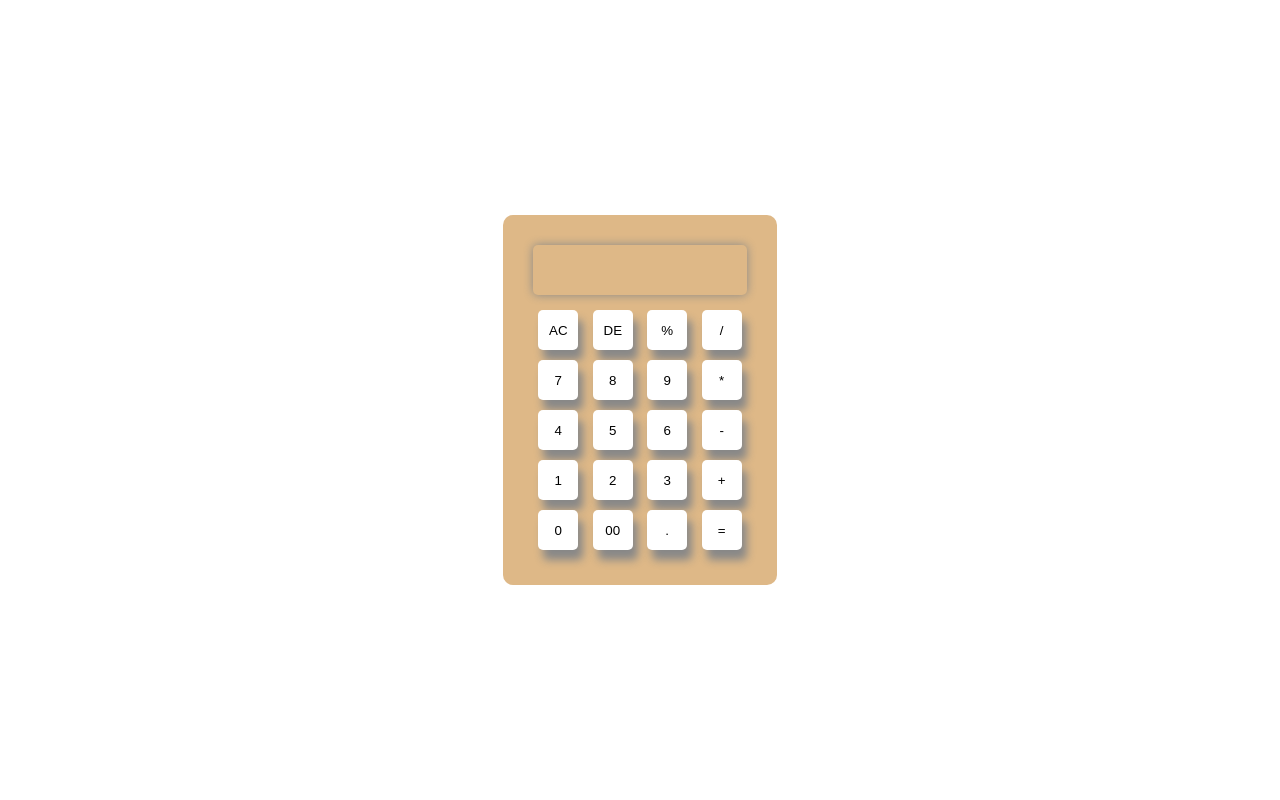
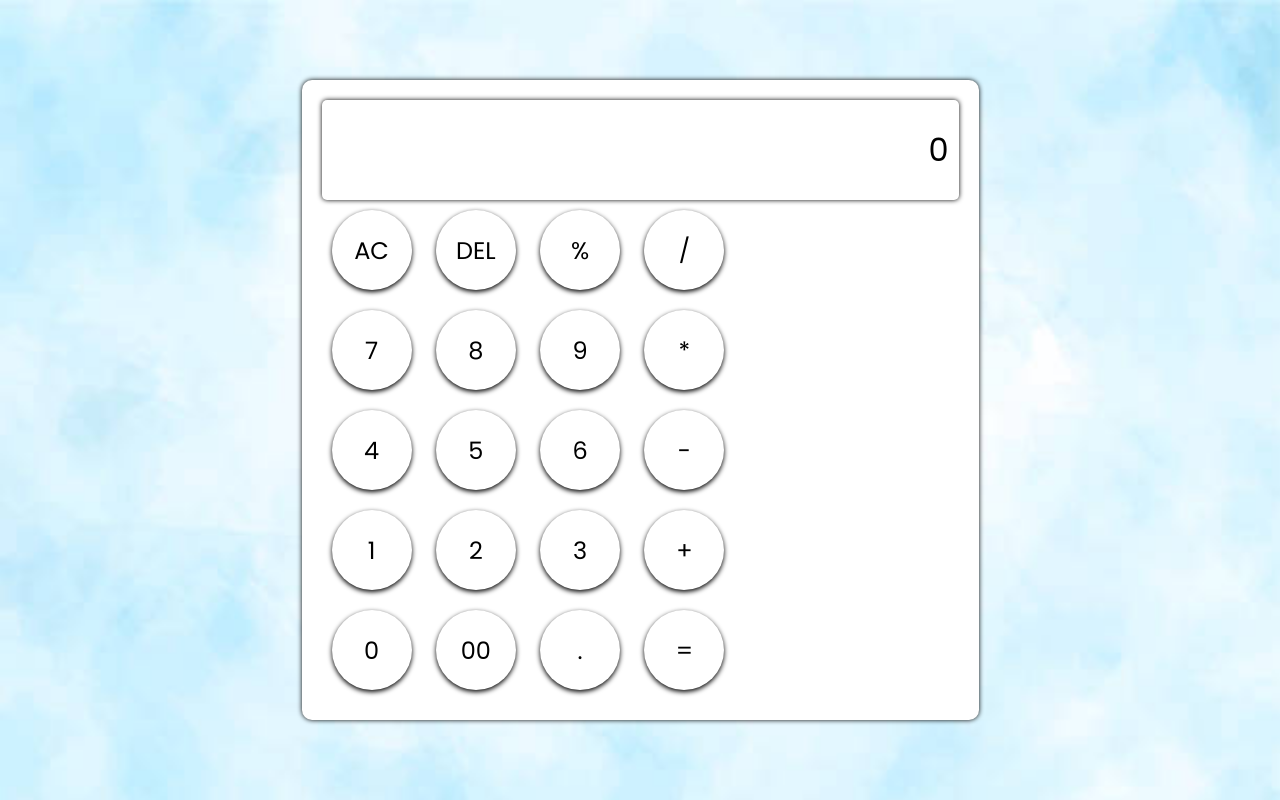
Before and after one commit to Kushalbaragi/Calculator, a plain HTML site: page index.html in a window 1280 px wide. Drawn offline with Linux system fonts and the light colour scheme.

Commit message:
html and styling completed

```diff
--- a/index.css
+++ b/index.css
@@ -1,54 +1,57 @@
+
+  @import url('https://fonts.googleapis.com/css2?family=Poppins:wght@400;500;600;700&display=swap');
+
 *{
+    padding: 0;
     margin: 0;
-    padding: 0;
     box-sizing: border-box;
-    font-family:Arial, Helvetica, sans-serif;
-    color: black;
+    font-family: 'Poppins', sans-serif;
+}
+body{
+    background: url('./background.jpg');
+    background-repeat: no-repeat;
+    background-size: cover;
 }
 .container{
-    width: 100%;
-    height: 100vh;
-}
-.calculator{
-    width: 100%;
-    height: 100vh;
     display: flex;
     justify-content: center;
     align-items: center;
+    height: 100vh;
 }
+.wrapper{
+    background-color: white;
+    box-shadow: 0 0 5px black;
+    padding: 20px;
+    border: none;
+    border-radius: 10px;
+}
+
 input{
-    width: 40px;
-    height: 40px;
-    text-align: center;
+    font-size: 32px;
+    text-align: right;
+    color: black;
+    width: 100%;
+    background: transparent;
+    border: none;
+    box-shadow: 0 0 5px black;
+    outline: none;
     border-radius: 5px;
-    margin: 5px;
+    padding: 10px;
+    height: 100px;
+}
+input::placeholder{
+    color: black;
+}
+
+button{
+    width: 80px;
+    height: 80px;
+    font-size: 24px;
+    margin: 10px;
     cursor: pointer;
     border: none;
-    outline: none;
-    box-shadow: 5px 10px 8px #888888;
-}
-form{
-    padding: 30px;
-    background-color: burlywood;
-    border-radius: 10px;
-}
-.display{
-    width: 100%;
-    display: flex;
-    justify-content: flex-end;
-}
-.display input{
-    flex: 1;
-    height: 50px;
-    width: 210px;
-    cursor: auto;
-    text-align: right;
-    padding: 10px;
-    font-size: 20px;
-    display: flex;
-    margin: 0;
-    margin-bottom: 10px;
     background: transparent;
-    box-shadow: 0px 0px 10px #888888;
+    border-radius: 50%;
+    box-shadow: 0 2px 5px #000000;
 
 }
--- a/index.html
+++ b/index.html
@@ -1,51 +1,50 @@
-<!DOCTYPE html>
-<html lang="en">
+<!DOCTYPE >
+<html>
   <head>
-    <meta charset="UTF-8">
-    <meta http-equiv="X-UA-Compatible" content="IE=edge">
-    <meta name="viewport" content="width=device-width, initial-scale=1.0">
+    <meta charset="UTF-8" />
+    <meta name="viewport" content="width=device-width, initial-scale=1.0" />
     <title>Calculator</title>
-    <link rel="stylesheet" href="index.css">
+    <link rel="stylesheet" href="./index.css">
   </head>
   <body>
-<div class="container">
-    <div class="calculator">
-        <form>
+    <section class="container">
+      <div class="wrapper">
         <div class="display">
-                <input type="text" name="display">
+          <input class='display' type="text" name="display" value="0" />
+        </div>
+        <div class="buttons">
+          <div>
+            <button>AC</button>
+            <button>DEL</button>
+            <button>%</button>
+            <button>/</button>
           </div>
           <div>
-                <input type="text" value="AC" onclick="display.value=' '">
-                <input type="text" value="DE" onclick="display.value = display.value.toString().slice(0,-1)">
-                <input type="text" value="%" onclick="display.value +='%'">
-                <input type="text" value="/" onclick="display.value +='/'">
+            <button>7</button>
+            <button>8</button>
+            <button>9</button>
+            <button>*</button>
           </div>
           <div>
-                <input type="text" value="7" onclick="display.value +='7'">
-                <input type="text" value="8" onclick="display.value +='8'">
-                <input type="text" value="9" onclick="display.value +='9'">
-                <input type="text" value="*" onclick="display.value +='*'">
+            <button>4</button>
+            <button>5</button>
+            <button>6</button>
+            <button>-</button>
           </div>
           <div>
-                <input type="text" value="4" onclick="display.value +='4'">
-                <input type="text" value="5" onclick="display.value +='5'">
-                <input type="text" value="6" onclick="display.value +='6'">
-                <input type="text" value="-" onclick="display.value +='-'">
+            <button>1</button>
+            <button>2</button>
+            <button>3</button>
+            <button>+</button>
           </div>
           <div>
-                <input type="text" value="1" onclick="display.value +='1'">
-                <input type="text" value="2" onclick="display.value +='2'">
-                <input type="text" value="3" onclick="display.value +='3'">
-                <input type="text" value="+" onclick="display.value +='+'">
-            </div>
-            <div>
-                <input type="text" value="0" onclick="display.value +='0'">
-                <input type="text" value="00" onclick="display.value +='00'">
-                <input type="text" value="." onclick="display.value +='.'">
-                <input type="text" value="=" onclick="display.value=eval(display.value)">
-            </div>
-        </form>
+            <button>0</button>
+            <button>00</button>
+            <button>.</button>
+            <button>=</button>
           </div>
         </div>
+      </div>
+    </section>
   </body>
 </html>
```
Also changed, not shown: background.jpg (added). Lines whose indentation alone changed are shown as unchanged.
